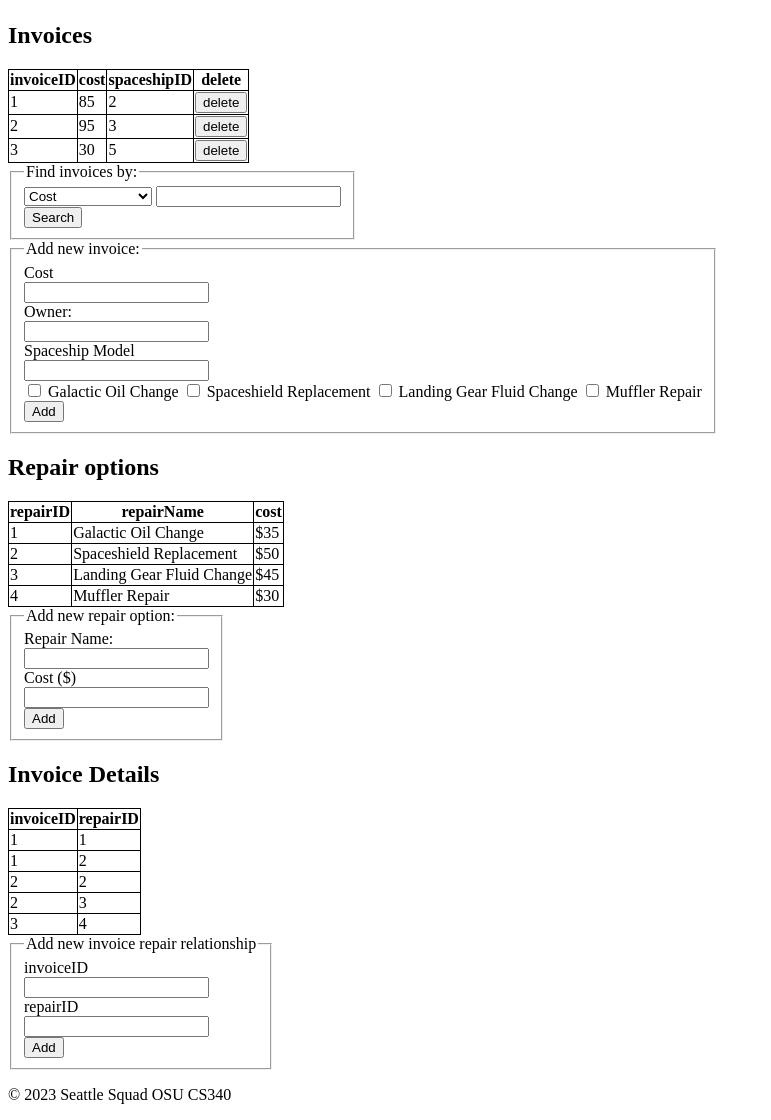
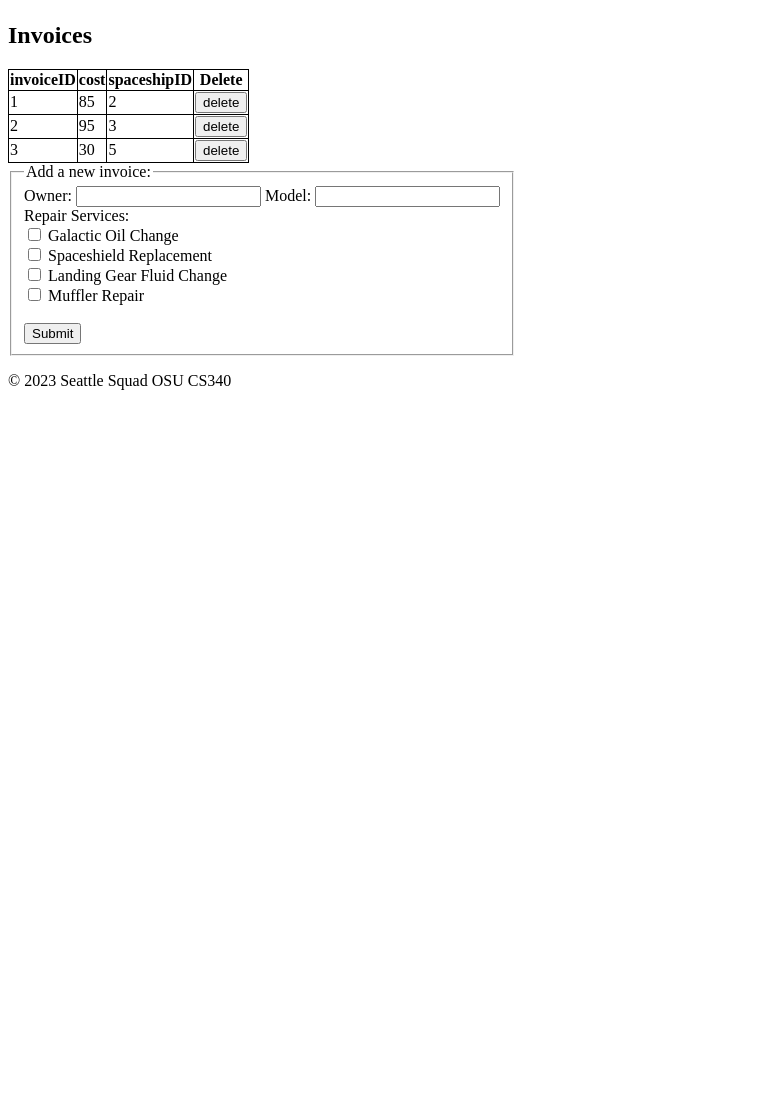
Before and after one commit to gullot/YNSRC, a Node server app: page /view_invoices in a window 1280 px wide. Shown: the part 104-1224 px from the top of the page, without its empty margins (0-771 px from the left). After the commit the page ends 494 px from the top, so only its background shows below. Run offline with Node 20, Linux system fonts and the light colour scheme; data comes from the database, SQL or seed files in the repository; some libraries are stand-ins or nearby versions.

Commit message:
working on invoices adding, probably making it more complicated than needed

```diff
--- a/app.js
+++ b/app.js
@@ -60,9 +60,21 @@ app.get('/view_invoices', function(req, res)
     {
         let query1= "SELECT * FROM Invoices";
 
+        let query2= "SELECT * FROM RepairTypes";
+
         db.pool.query(query1, function(error, rows, fields){
 
-            res.render('view_invoices', {data:rows});
+            let invoices = rows;
+
+            db.pool.query(query2, (error, rows, fields) => {
+
+                let services = rows;
+                console.log(services);
+                res.render('view_invoices', {data:invoices, services:services});
+
+            })
+
+
 
         })
     });
@@ -163,25 +175,25 @@ app.put('/put-customer-ajax', function(req, res, next) {
     let data = req.body;
     let customerIDValue = data.customerIDValue;
     let telephone = data.telephone;
-    console.log("cocky cock");
-    console.log(data);
     let queryUpdateTelephone = `UPDATE Customers SET telephone = '${telephone}' WHERE customerID = '${customerIDValue}'`;
-    console.log(queryUpdateTelephone);
     db.pool.query(queryUpdateTelephone, function(error, rows, fields){
         if (error) {
-
-            console.log(error);
             res.sendStatus(400);
-
         }
         else {
-            console.log("query sent with no error");
-            console.log(rows);
             res.send(rows);
         }
     }
 )});
 
+app.put('/add-invoice-ajax', function(req, res, next) {
+    let data = req.body;
+    let spaceshipOwner = data.owner;
+    let spaceshipModel = data.model;
+    let cost = data.cost;
+    let repairServices = data.repairServices;
+    query1 = `INSERT INTO Invoices (cost, spaceshipID) VALUES ('${cost}', (SELECT spaceshipID FROM Spaceships WHERE spaceshipModel = ${spaceshipModel} AND customerID = (SELECT customerID FROM Customers WHERE customerName = '${spaceshipOwner}')))`;
+})
 /*
     LISTENER
 */
--- a/views/view_invoices.hbs
+++ b/views/view_invoices.hbs
@@ -2,141 +2,60 @@
     <h1>Your Neighborhood Spaceship Repair Center</h1>
 </header>
 <h2>Invoices</h2>
-<table id="invoice-table">
-    <tr>
-        <th>invoiceID</th>
-        <th>cost</th>
-        <th>spaceshipID</th>
-        <th>delete</th>
-    </tr>
-    <tr>
-        <td>1</td>
-        <td>85</td>
-        <td>2</td>
-        <td><input type="submit" value="delete"></td>
-    </tr>
-    <tr>
-        <td>2</td>
-        <td>95</td>
-        <td>3</td>
-        <td><input type="submit" value="delete"></td>
-    </tr>
-    <tr>
-        <td>3</td>
-        <td>30</td>
-        <td>5</td>
-        <td><input type="submit" value="delete"></td>
-    </tr>
-</table>
-<form>
-    <fieldset>
-        <legend>Find invoices by:</legend>
-        <select>
-            <option value="cost" id="cost" name="cost">Cost</option>
-            <option value="spaceshipModel" id="spaceshipModel" name="spaceshipModel">Spaceship Model</option>
-            <option value="owner" id="owner" name="owner">Spaceship Owner</option>
-        </select>
-        <input type="text" id="invoiceSearch"><br>
-        <input type="submit" value="Search">
-    </fieldset>
-</form>
-<form>
-    <fieldset>
-        <legend>Add new invoice:</legend>
-        <label for="cost">Cost</label><br>
-        <input type ="text" id="cost" name="cost"><br>
-        <label for="owner">Owner:</label><br>
-        <input type="text" id="owner" name="owner"><br>
-        <label for="spaceshipModel" id="spaceshipModel" name="spaceshipModel">Spaceship Model</label><br>
-        <input type="text" id="model" name="model"><br>
-        <input type="checkbox" id="Galactic Oil Change" name="Galactic Oil Change" value="Galactic Oil Change">
-        <label for="Galactic Oil Change">Galactic Oil Change</label>
-        <input type="checkbox" id="Spaceshield Replacement" name="Spaceshield Replacement" value="Spaceshield Replacement">
-        <label for="Spaceshield Replacement">Spaceshield Replacement</label>
-        <input type="checkbox" id="Landing Gear Fluid Change" name="Landing Gear Fluid Change" value="Landing Gear Fluid Change">
-        <label for="Landing Gear Fluid Change">Landing Gear Fluid Change</label>
-        <input type="checkbox" id="Muffler Repair" name="Muffler Repair" value="Muffler Repair">
-        <label for="Muffler Repair">Muffler Repair</label><br>
-        <input type="submit" value="Add">
-    </fieldset>
-</form>
-<h2>Repair options</h2>
-<table>
-    <tr>
-        <th>repairID</th>
-        <th>repairName</th>
-        <th>cost</th>
-    </tr>
-    <tr>
-        <td>1</td>
-        <td>Galactic Oil Change</td>
-        <td>$35</td>
-    </tr>
-    <tr>
-        <td>2</td>
-        <td>Spaceshield Replacement</td>
-        <td>$50</td>
-    </tr>
-    <tr>
-        <td>3</td>
-        <td>Landing Gear Fluid Change</td>
-        <td>$45</td>
-    </tr>
-    <tr>
-        <td>4</td>
-        <td>Muffler Repair</td>
-        <td>$30</td>
-    </tr>
-</table>
-<form>
-    <fieldset>
-        <legend>Add new repair option:</legend>
-        <label for="repairName">Repair Name:</label><br>
-        <input type="text" id="repairName" name="repairName"><br>
-        <label for="cost">Cost ($)</label><br>
-        <input type="text" id="cost" name="cost"><br>
-        <input type="submit" value="Add">
-    </fieldset>
-</form>
-<h2>Invoice Details</h2>
-<table>
+<table id="invoices-table">
+
+        {{!-- Header section --}}
+    <thead>
+
+        {{!-- For just the first row, we print each key of the row object as a header cell so we
+        know what each column means when the page renders --}}
+        <tr>
+            {{#each data.[0]}}
+            <th>
+                {{@key}}
+            </th>
+            {{/each}}
+            <th>
+                Delete
+            </th>
+        </tr>
+    </thead>
+
+    {{!-- Body section --}}
     <tbody>
+
+        {{!-- For each row, print the attributes --}}
+        {{#each data}}
         <tr>
-            <th>invoiceID</th>
-            <th>repairID</th>
+            <td>{{this.invoiceID}}</td>
+            <td>{{this.cost}}</td>
+            <td>{{this.spaceshipID}}</td>
+            <td><input type="submit" value="delete"></td>
         </tr>
-        <tr>
-            <td>1</td>
-            <td>1</td>
-        </tr>
-        <tr>
-            <td>1</td>
-            <td>2</td>
-        </tr>
-        <tr>
-            <td>2</td>
-            <td>2</td>
-        </tr>
-        <tr>
-            <td>2</td>
-            <td>3</td>
-        </tr>
-        <tr>
-            <td>3</td>
-            <td>4</td>
-        </tr>
+        {{/each}}
     </tbody>
 </table>
-<form>
-    <fieldset>
-        <legend>Add new invoice repair relationship</legend>
-        <label for="invoiceID">invoiceID</label><br>
-        <input type="number" id="invoiceID" name="invoiceID" min="1"><br>
-        <label for="repairID">repairID</label><br>
-        <input type="number" id="repairID" name="repairID" min="1"><br>
-        <input type="submit" value="Add">
-    </fieldset>
-</form>
+<form id="add-invoice-form-ajax">
+        <fieldset>
+            <legend>Add a new invoice: </legend>
+            <label for="input-spaceshipOwner">Owner: </label>
+            <input type="text" name="input-spaceshipOwner" id="input-spaceshipOwner" required>
+            <label for="input-spaceshipModel">Model: </label>
+            <input type="text" name="input-spaceshipModel" id="input-spaceshipModel">
+            <br>
+            <label for="input-services">Repair Services: </label>
+            {{#each services}}
+            <div>
+            <input type="checkbox" name={{this.repairName}} id={{this.repairName}} value={{this.cost}} class="service-checkbox">
+            <label for={{this.repairName}}>{{this.repairName}}</label>
+            </div>
+            {{/each}}
+            <br>
+            <input type="submit">
+        </fieldset>
+    </form>
 <footer>
 <p>&copy; 2023 Seattle Squad OSU CS340</p>
 </footer>
+
+<script src="./js/add_invoice.js"></script>
--- a/views/view_spaceships.hbs
+++ b/views/view_spaceships.hbs
@@ -25,9 +25,9 @@
             {{#each data}}
             <tr>
                 <td>{{this.spaceshipID}}</td>
+                <td>{{this.customerID}}</td>
                 <td>{{this.spaceshipMake}}</td>
                 <td>{{this.spaceshipModel}}</td>
-                <td>{{this.customerID}}</td>
             </tr>
             {{/each}}
         </tbody>
```
Also changed, not shown: public/js/add_invoice.js (added, +117 -0 lines).
